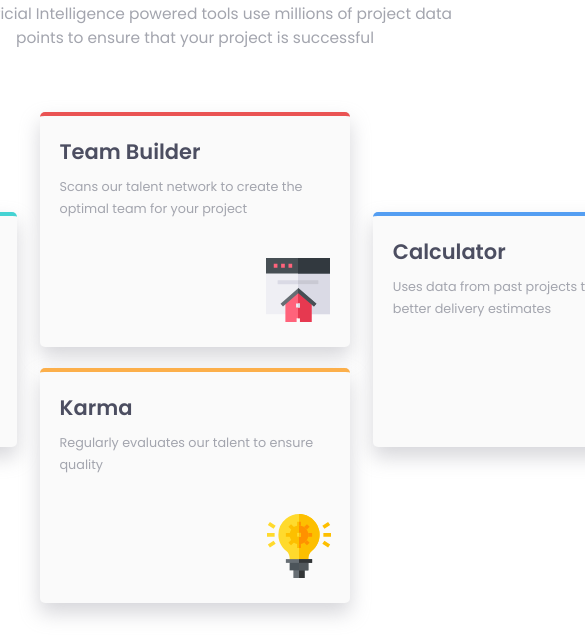
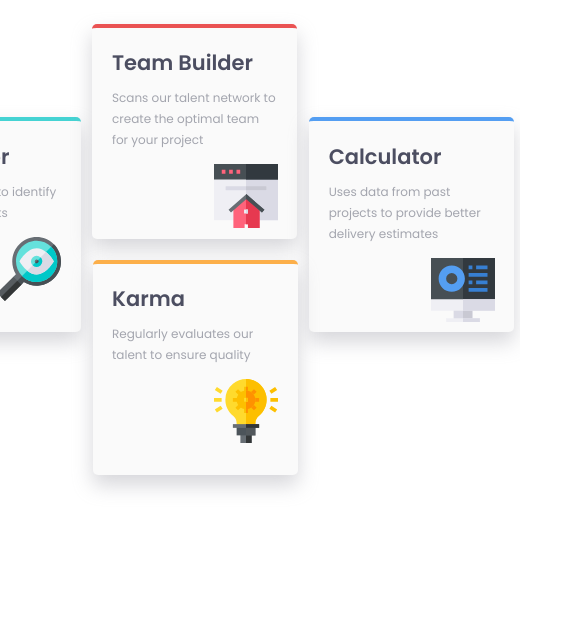
Before and after one commit to luisPolanco25/four-card-feature-section, a plain HTML site: page index.html in a window 390 px wide. Shown: the part 206-844 px from the top of the page, 585 px wide, since content can reach past the window. Drawn offline with Linux system fonts and the light colour scheme.

Commit message:
Media queries for tablets's size added

```diff
--- a/styles.css
+++ b/styles.css
@@ -119,3 +119,34 @@ main {
 #builder, #karma {
     top: -25%;
 }
+
+@media (max-width:990px) {
+
+    main {
+        width: 650px;
+        margin-left: -325px;
+        height: 95vh;
+        margin-top: -47.5vh;
+    }
+
+    #main-text {
+        width: 75%;
+        margin-bottom: 8.7rem;
+    }
+
+    #boxes {
+        justify-content: space-around;
+        height: 375px;
+    }
+
+    #boxes > div {
+        width: 205px;
+        height: 215px;
+    }
+
+    #boxes > div p {
+        font-size: 0.8rem;
+        margin-bottom: 0.95rem;
+    }
+
+}
```
